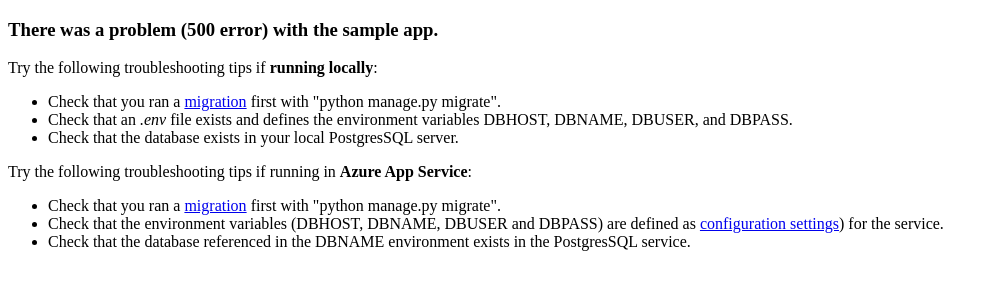
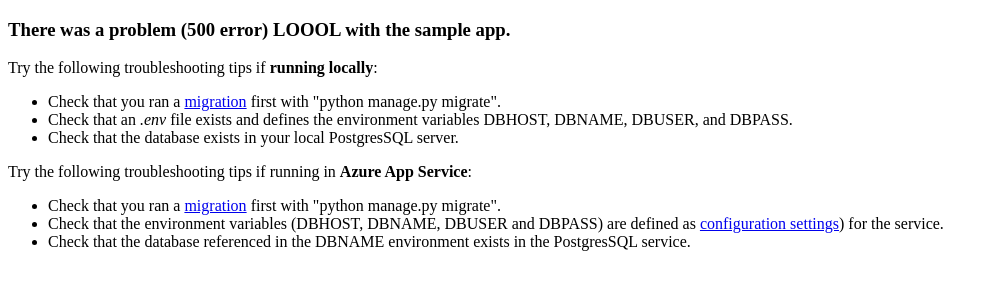
Before and after one commit to youngvictormonet/msdocs-django-postgresql-sample-app-new, a Django app: template restaurant_review/templates/500.html in a window 1280 px wide. Shown: the top 300 px of the page, without its empty margins (0-998 px from the left). Run offline with Django 4.2, Linux system fonts and the light colour scheme; the template is opened without the code that fills it, so the values that code supplies are empty.

Commit message:
Update 500.html

```diff
--- a/restaurant_review/templates/500.html
+++ b/restaurant_review/templates/500.html
@@ -5,7 +5,7 @@
 <html>
     <body>
         <main class="container">
-            <h3>There was a problem (500 error) with the sample app.</h3>
+            <h3>There was a problem (500 error) LOOOL with the sample app.</h3>
             <div>Try the following troubleshooting tips if <strong>running locally</strong>:
               <ul>
                 <li>Check that you ran a <a href="https://docs.djangoproject.com/en/4.0/topics/migrations/">migration</a> first with
```
